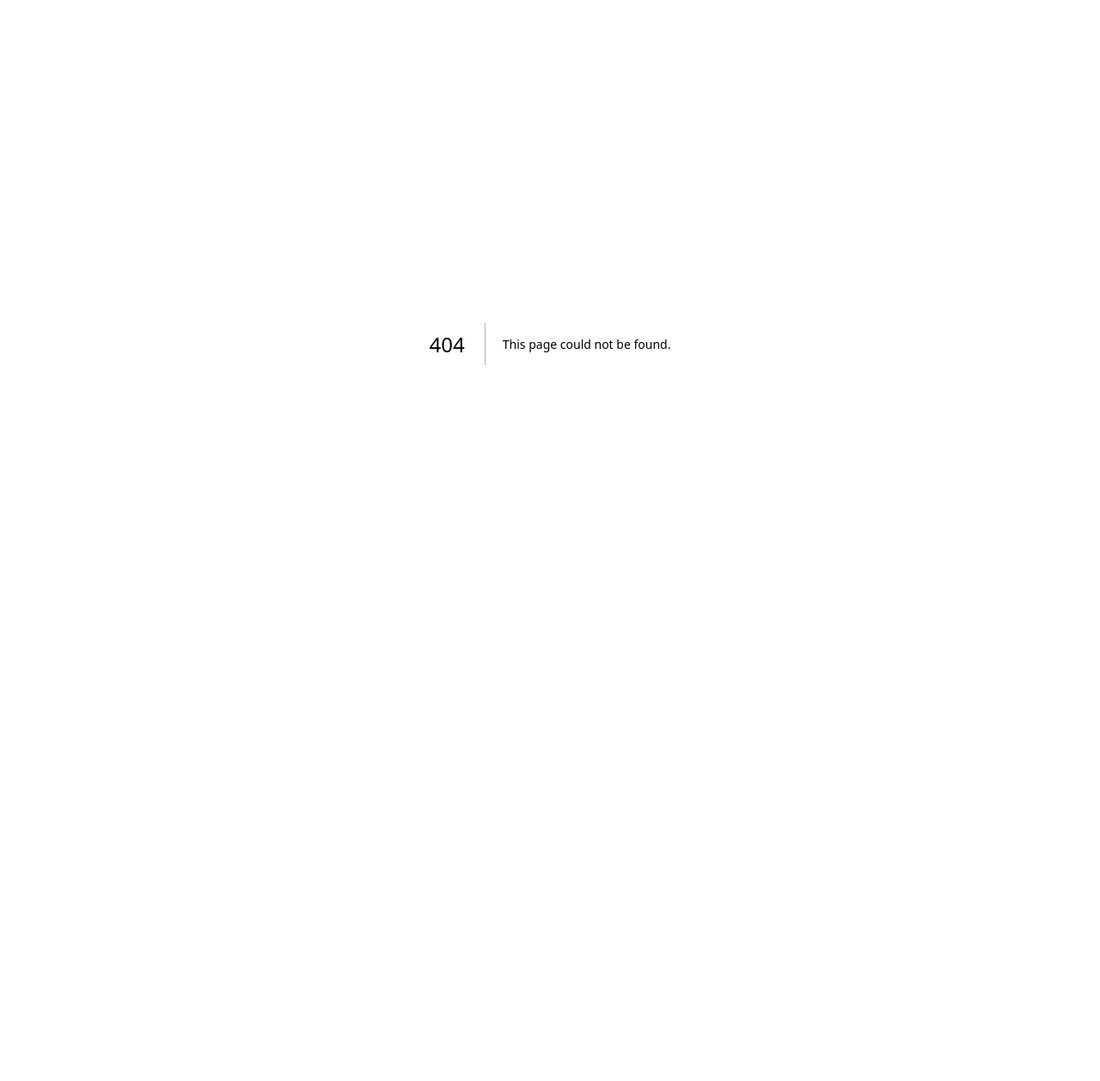
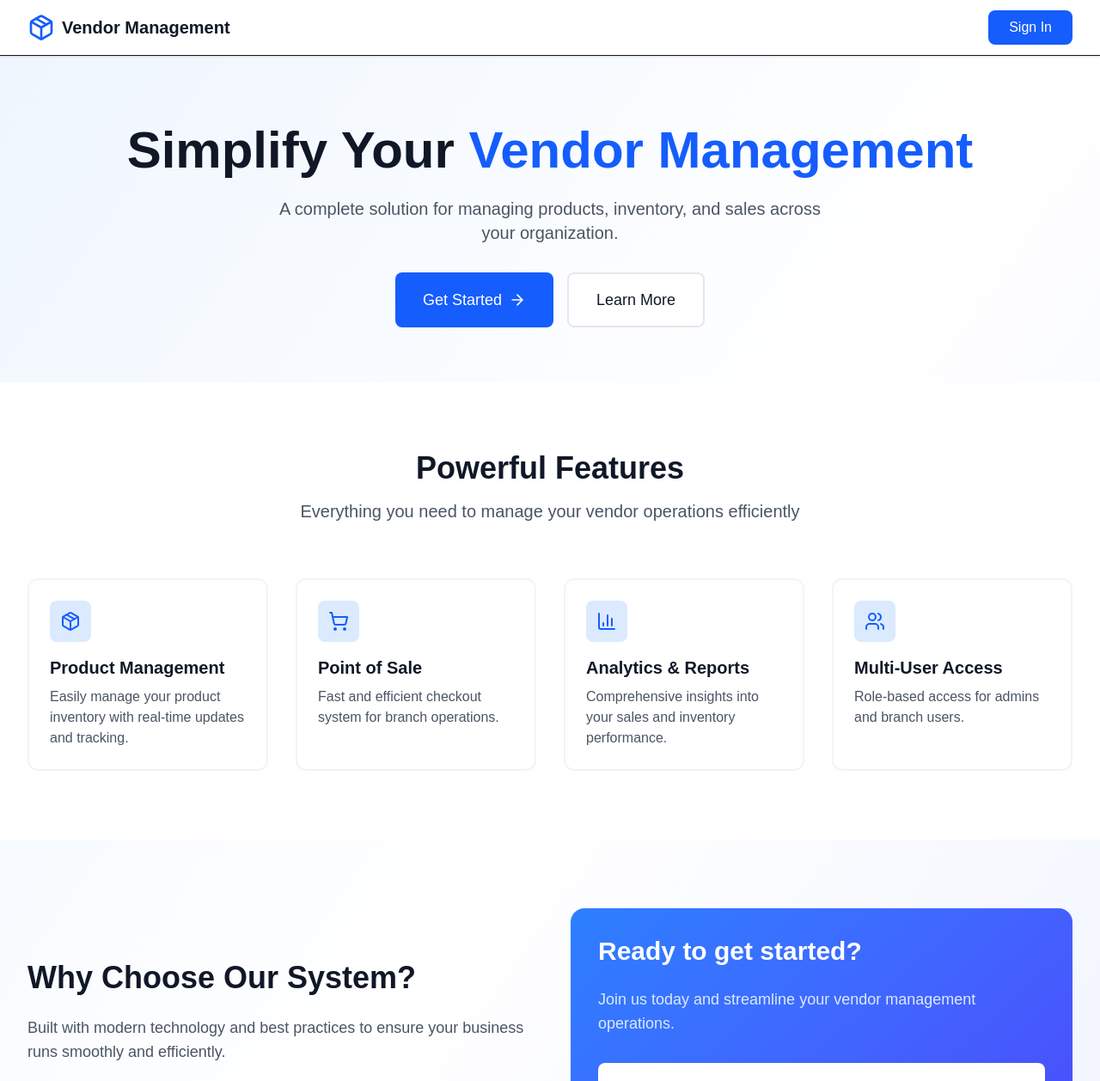
Before and after one commit to Ronelmelendrez/Vendors_inventory_system, a Next.js app in the folder frontend/: page /landing in a window 1280 px wide. Before the commit this address had no page. Shown: the top 1258 px of the page at 86% size. Before the commit the page ends 800 px from the top, so only its background shows below. Built offline with nearby package versions, Linux system fonts and the light colour scheme.

Commit message:
feat: add landing page with hero section and features

```diff
--- /dev/null
+++ b/frontend/src/app/landing/page.tsx
@@ -0,0 +1,206 @@
+"use client";
+
+import { useRouter } from "next/navigation";
+import {
+  Package,
+  ShoppingCart,
+  BarChart3,
+  Users,
+  ArrowRight,
+  CheckCircle,
+} from "lucide-react";
+
+export default function LandingPage() {
+  const router = useRouter();
+
+  const features = [
+    {
+      icon: Package,
+      title: "Product Management",
+      description:
+        "Easily manage your product inventory with real-time updates and tracking.",
+    },
+    {
+      icon: ShoppingCart,
+      title: "Point of Sale",
+      description: "Fast and efficient checkout system for branch operations.",
+    },
+    {
+      icon: BarChart3,
+      title: "Analytics & Reports",
+      description:
+        "Comprehensive insights into your sales and inventory performance.",
+    },
+    {
+      icon: Users,
+      title: "Multi-User Access",
+      description: "Role-based access for admins and branch users.",
+    },
+  ];
+
+  const benefits = [
+    "Real-time inventory tracking",
+    "Easy product management",
+    "Secure authentication",
+    "Role-based access control",
+    "Intuitive user interface",
+    "Fast checkout process",
+  ];
+
+  return (
+    <div className="min-h-screen bg-gradient-to-br from-blue-50 via-white to-indigo-50">
+      {/* Navigation */}
+      <nav className="bg-white shadow-sm border-b">
+        <div className="max-w-7xl mx-auto px-4 sm:px-6 lg:px-8">
+          <div className="flex items-center justify-between h-16">
+            <div className="flex items-center gap-2">
+              <Package className="h-8 w-8 text-blue-600" />
+              <span className="text-xl font-bold text-gray-900">
+                Vendor Management
+              </span>
+            </div>
+            <button
+              onClick={() => router.push("/login")}
+              className="px-6 py-2 bg-blue-600 text-white rounded-lg hover:bg-blue-700 transition-colors font-medium"
+            >
+              Sign In
+            </button>
+          </div>
+        </div>
+      </nav>
+
+      {/* Hero Section */}
+      <section className="pt-20 pb-16 px-4 sm:px-6 lg:px-8">
+        <div className="max-w-7xl mx-auto text-center">
+          <h1 className="text-5xl sm:text-6xl font-bold text-gray-900 mb-6">
+            Simplify Your
+            <span className="text-blue-600"> Vendor Management</span>
+          </h1>
+          <p className="text-xl text-gray-600 mb-8 max-w-2xl mx-auto">
+            A complete solution for managing products, inventory, and sales
+            across your organization.
+          </p>
+          <div className="flex flex-col sm:flex-row gap-4 justify-center">
+            <button
+              onClick={() => router.push("/login")}
+              className="px-8 py-4 bg-blue-600 text-white rounded-lg hover:bg-blue-700 transition-colors font-medium text-lg flex items-center justify-center gap-2"
+            >
+              Get Started
+              <ArrowRight className="h-5 w-5" />
+            </button>
+            <button
+              onClick={() =>
+                document
+                  .getElementById("features")
+                  ?.scrollIntoView({ behavior: "smooth" })
+              }
+              className="px-8 py-4 bg-white text-gray-900 rounded-lg hover:bg-gray-50 transition-colors font-medium text-lg border-2 border-gray-200"
+            >
+              Learn More
+            </button>
+          </div>
+        </div>
+      </section>
+
+      {/* Features Section */}
+      <section id="features" className="py-20 px-4 sm:px-6 lg:px-8 bg-white">
+        <div className="max-w-7xl mx-auto">
+          <div className="text-center mb-16">
+            <h2 className="text-4xl font-bold text-gray-900 mb-4">
+              Powerful Features
+            </h2>
+            <p className="text-xl text-gray-600">
+              Everything you need to manage your vendor operations efficiently
+            </p>
+          </div>
+
+          <div className="grid grid-cols-1 md:grid-cols-2 lg:grid-cols-4 gap-8">
+            {features.map((feature, index) => {
+              const Icon = feature.icon;
+              return (
+                <div
+                  key={index}
+                  className="p-6 rounded-xl border-2 border-gray-100 hover:border-blue-500 hover:shadow-lg transition-all"
+                >
+                  <div className="w-12 h-12 bg-blue-100 rounded-lg flex items-center justify-center mb-4">
+                    <Icon className="h-6 w-6 text-blue-600" />
+                  </div>
+                  <h3 className="text-xl font-semibold text-gray-900 mb-2">
+                    {feature.title}
+                  </h3>
+                  <p className="text-gray-600">{feature.description}</p>
+                </div>
+              );
+            })}
+          </div>
+        </div>
+      </section>
+
+      {/* Benefits Section */}
+      <section className="py-20 px-4 sm:px-6 lg:px-8">
+        <div className="max-w-7xl mx-auto">
+          <div className="grid grid-cols-1 lg:grid-cols-2 gap-12 items-center">
+            <div>
+              <h2 className="text-4xl font-bold text-gray-900 mb-6">
+                Why Choose Our System?
+              </h2>
+              <p className="text-lg text-gray-600 mb-8">
+                Built with modern technology and best practices to ensure your
+                business runs smoothly and efficiently.
+              </p>
+              <div className="space-y-4">
+                {benefits.map((benefit, index) => (
+                  <div key={index} className="flex items-center gap-3">
+                    <CheckCircle className="h-6 w-6 text-green-500 flex-shrink-0" />
+                    <span className="text-gray-700 text-lg">{benefit}</span>
+                  </div>
+                ))}
+              </div>
+            </div>
+
+            <div className="bg-gradient-to-br from-blue-500 to-indigo-600 rounded-2xl p-8 text-white">
+              <h3 className="text-3xl font-bold mb-6">Ready to get started?</h3>
+              <p className="text-blue-100 mb-8 text-lg">
+                Join us today and streamline your vendor management operations.
+              </p>
+              <button
+                onClick={() => router.push("/login")}
+                className="w-full px-8 py-4 bg-white text-blue-600 rounded-lg hover:bg-gray-100 transition-colors font-medium text-lg"
+              >
+                Sign In Now
+              </button>
+              <div className="mt-8 pt-8 border-t border-blue-400">
+                <p className="text-sm text-blue-100 mb-4">Demo Accounts:</p>
+                <div className="space-y-3">
+                  <div className="bg-blue-600/50 rounded-lg p-3">
+                    <p className="font-medium">Admin</p>
+                    <p className="text-sm text-blue-100">admin@vendor.com</p>
+                  </div>
+                  <div className="bg-blue-600/50 rounded-lg p-3">
+                    <p className="font-medium">Branch</p>
+                    <p className="text-sm text-blue-100">branch@vendor.com</p>
+                  </div>
+                </div>
+              </div>
+            </div>
+          </div>
+        </div>
+      </section>
+
+      {/* Footer */}
+      <footer className="bg-gray-900 text-white py-12 px-4 sm:px-6 lg:px-8">
+        <div className="max-w-7xl mx-auto text-center">
+          <div className="flex items-center justify-center gap-2 mb-4">
+            <Package className="h-6 w-6 text-blue-400" />
+            <span className="text-lg font-semibold">
+              Vendor Management System
+            </span>
+          </div>
+          <p className="text-gray-400">
+            © {new Date().getFullYear()} All rights reserved.
+          </p>
+        </div>
+      </footer>
+    </div>
+  );
+}
```
